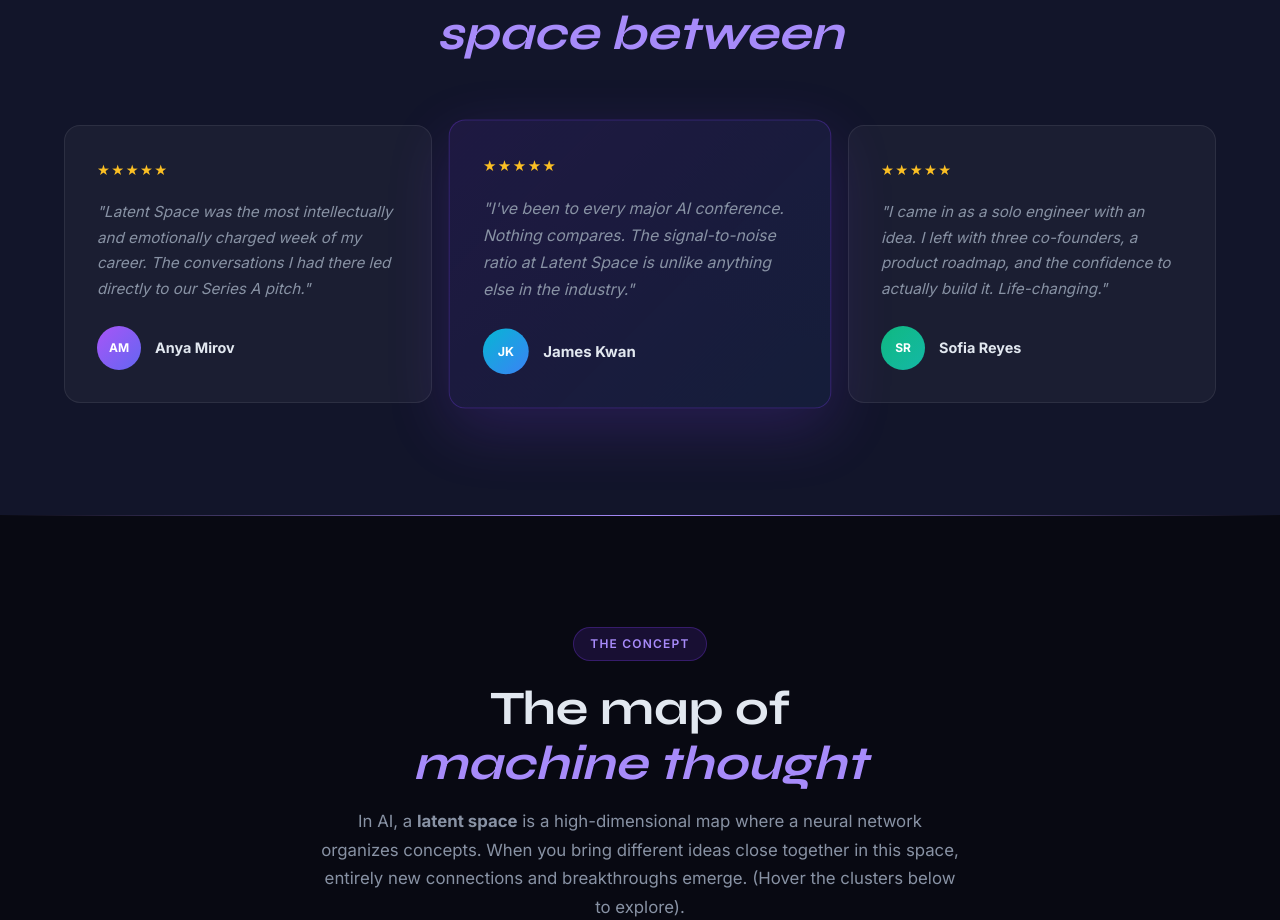
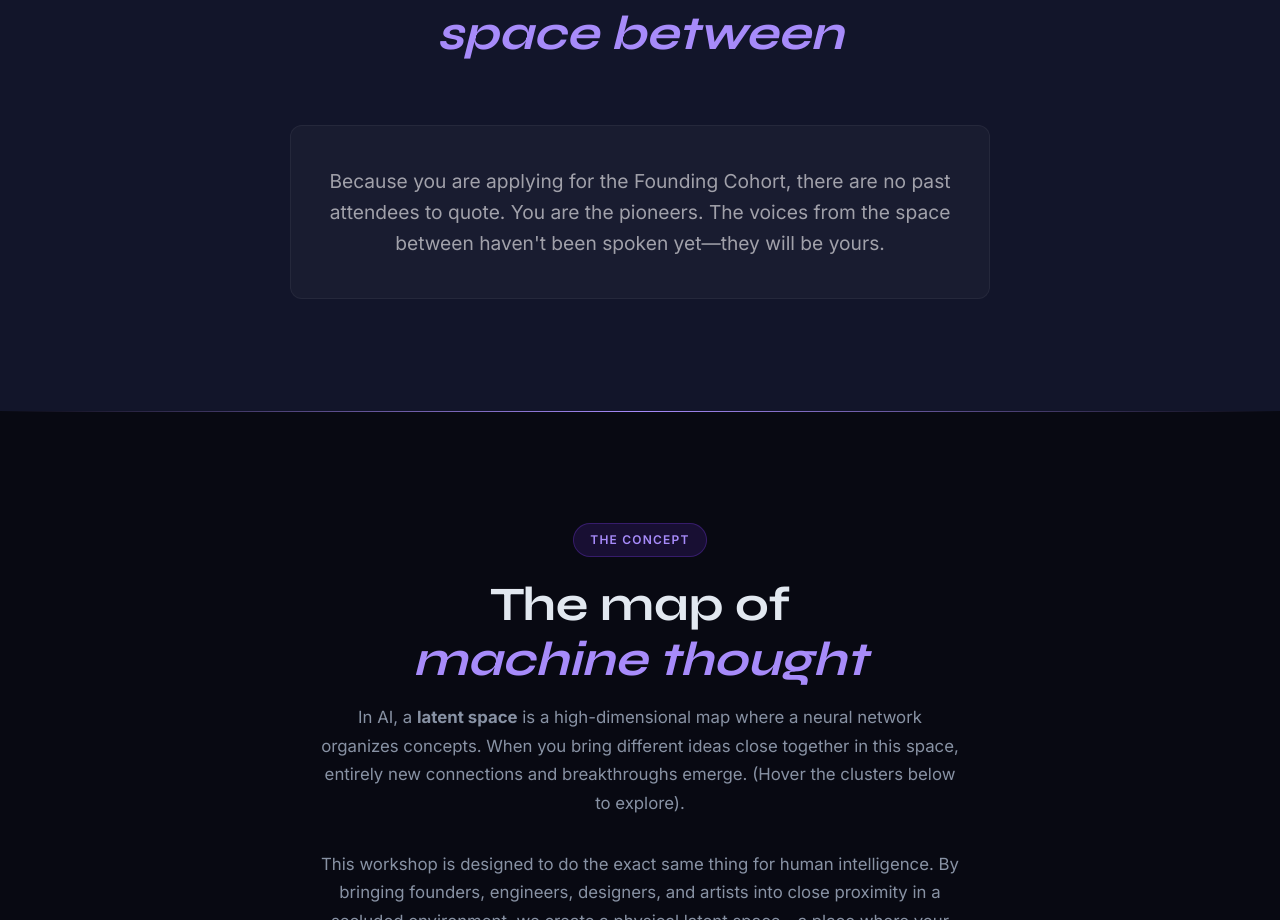
Before and after one commit to FungithefungusOG/Latent-Space-, a Next.js app: page / in a window 1280 px wide. Shown: the part 3380-4300 px from the top of the page. Built offline with nearby package versions, Linux system fonts and the light colour scheme.

Commit message:
UI: Update Testimonials for Founding Cohort

```diff
--- a/components/Testimonials.tsx
+++ b/components/Testimonials.tsx
@@ -1,21 +1,3 @@
-const testimonials = [
-  {
-    quote: '"Latent Space was the most intellectually and emotionally charged week of my career. The conversations I had there led directly to our Series A pitch."',
-    name: 'Anya Mirov',
-    initials: 'AM', gradient: 'linear-gradient(135deg,#a855f7,#6366f1)', featured: false,
-  },
-  {
-    quote: '"I\'ve been to every major AI conference. Nothing compares. The signal-to-noise ratio at Latent Space is unlike anything else in the industry."',
-    name: 'James Kwan',
-    initials: 'JK', gradient: 'linear-gradient(135deg,#06b6d4,#3b82f6)', featured: true,
-  },
-  {
-    quote: '"I came in as a solo engineer with an idea. I left with three co-founders, a product roadmap, and the confidence to actually build it. Life-changing."',
-    name: 'Sofia Reyes',
-    initials: 'SR', gradient: 'linear-gradient(135deg,#10b981,#14b8a6)', featured: false,
-  },
-];
-
 export default function Testimonials() {
   return (
     <section id="testimonials">
@@ -24,19 +6,10 @@ export default function Testimonials() {
           <span className="section-tag">Stories</span>
           <h2>Voices from the<br /><em>space between</em></h2>
         </div>
-        <div className="testimonials-grid">
-          {testimonials.map((t, i) => (
-            <div key={i} className={`testi-card${t.featured ? ' testi-card--featured' : ''}`}>
-              <div className="testi-stars">★★★★★</div>
-              <p>{t.quote}</p>
-              <div className="testi-author">
-                <div className="testi-avatar" style={{ background: t.gradient }}>{t.initials}</div>
-                <div>
-                  <strong>{t.name}</strong>
-                </div>
-              </div>
-            </div>
-          ))}
+        <div style={{ maxWidth: '700px', margin: '0 auto', textAlign: 'center', padding: '40px 20px', background: 'rgba(255, 255, 255, 0.03)', borderRadius: '12px', border: '1px solid rgba(255, 255, 255, 0.05)' }}>
+          <p style={{ fontSize: '1.2rem', color: '#a1a1aa', lineHeight: 1.6 }}>
+            Because you are applying for the Founding Cohort, there are no past attendees to quote. You are the pioneers. The voices from the space between haven't been spoken yet—they will be yours.
+          </p>
         </div>
       </div>
     </section>
```
